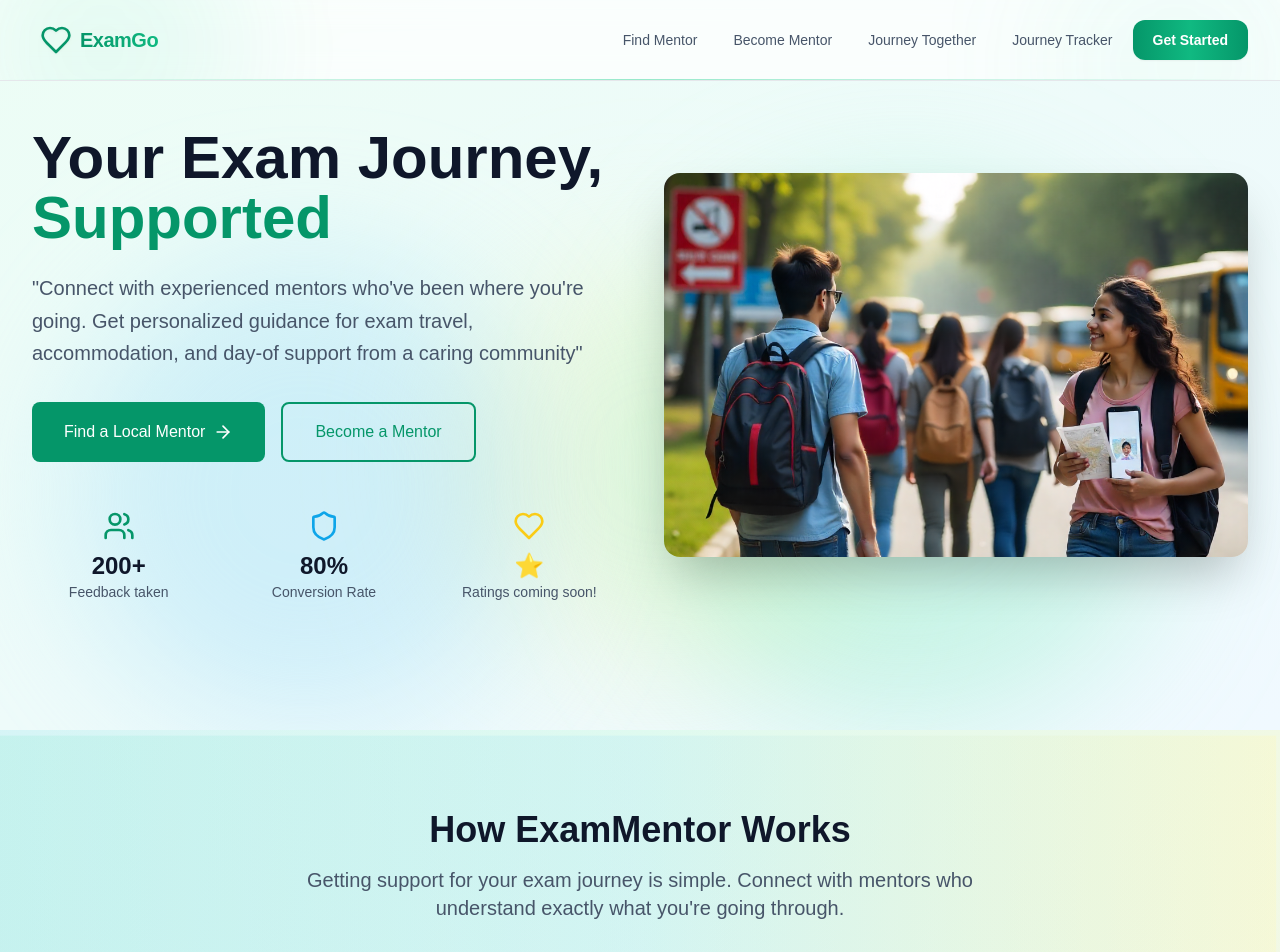
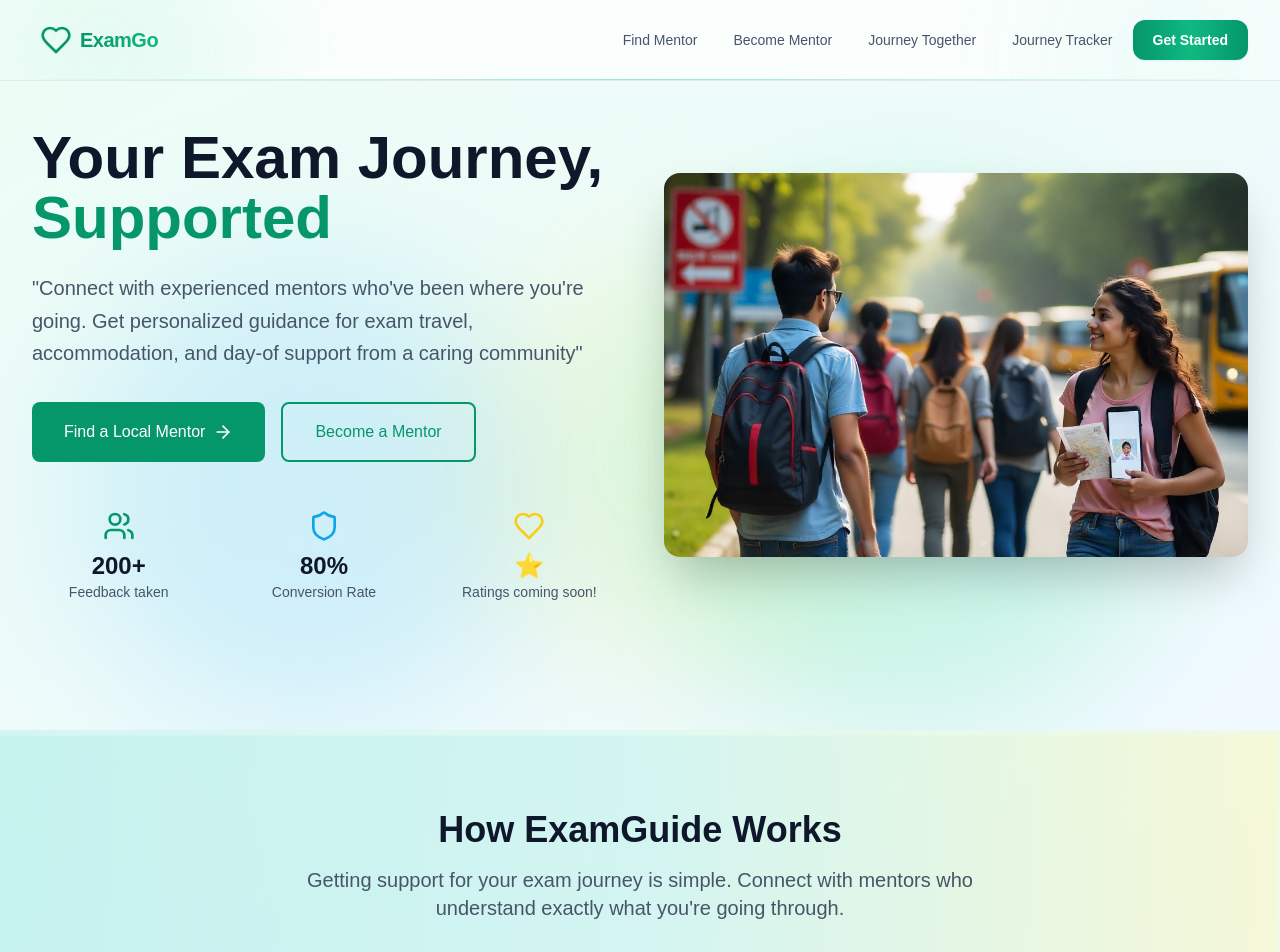
Before and after one commit to Krishna-Gupta17/GO, a React (Vite) app: page / in a window 1280 px wide. Shown: the top 952 px of the page. Built offline with nearby package versions, Linux system fonts and the light colour scheme; a web font is replaced by a local one; what @radix-ui/themes would draw is missing.

Commit message:
Update title from 'ExamMentor' to 'ExamGuide'

```diff
--- a/src/components/HowItWorks.tsx
+++ b/src/components/HowItWorks.tsx
@@ -73,7 +73,7 @@ const HowItWorks: React.FC = () => {
           className="text-center mb-16"
         >
           <h2 className="text-3xl lg:text-4xl font-bold text-slate-900 mb-4" style={{ fontFamily: 'Montserrat, sans-serif' }}>
-            How ExamMentor Works
+            How ExamGuide Works
           </h2>
           <p className="text-xl text-slate-600 max-w-3xl mx-auto" style={{ fontFamily: 'Lato, sans-serif' }}>
             Getting support for your exam journey is simple. Connect with mentors who understand exactly what you're going through.
```
